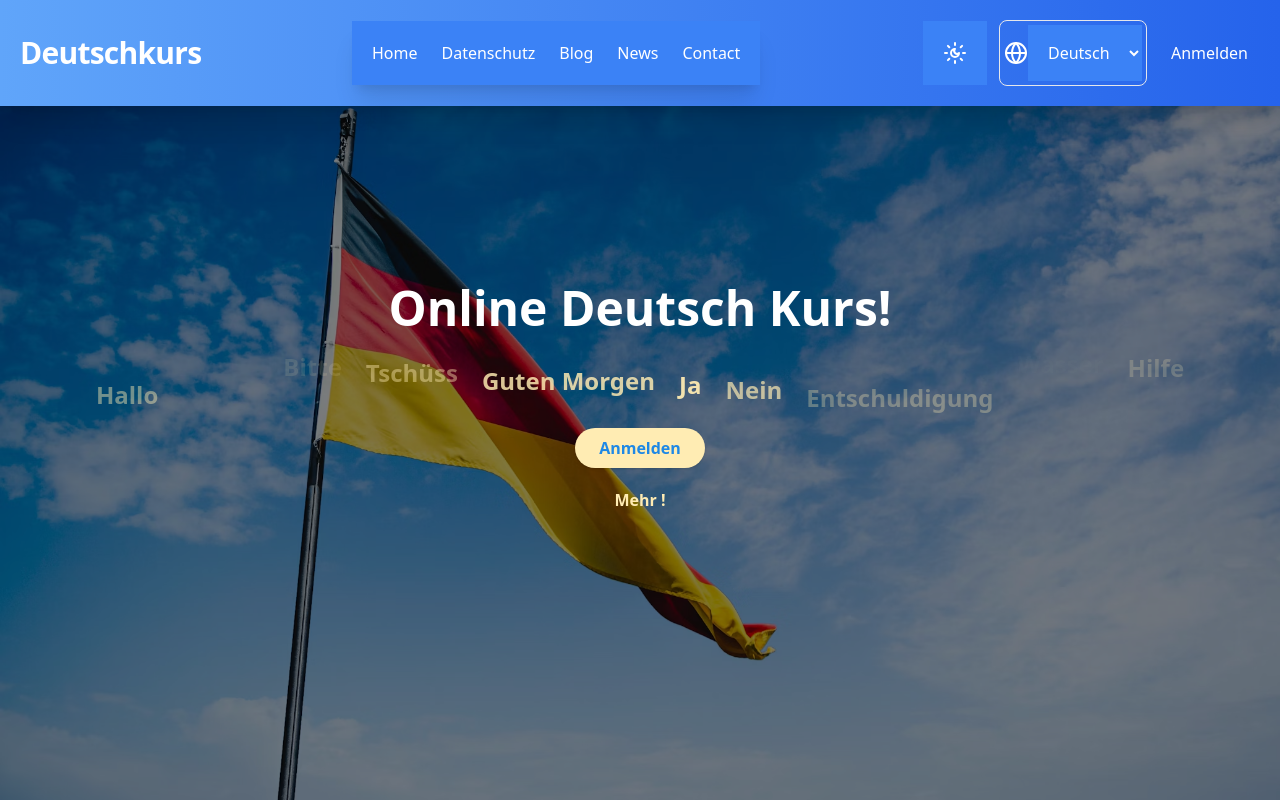
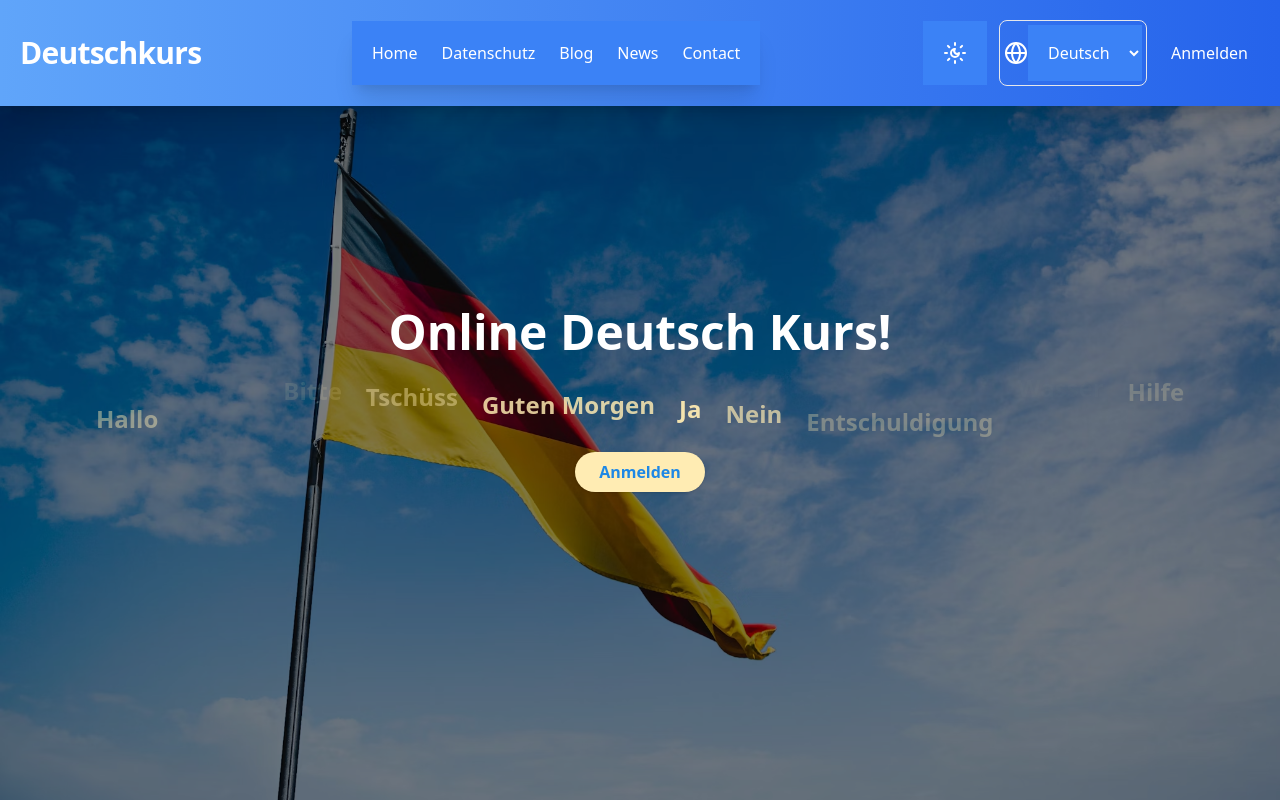
Before and after one commit to Muratzenkin/deutschkurs, a React (Vite) app: page / in a window 1280 px wide. Shown: the top 802 px of the page. Built offline with nearby package versions, Linux system fonts and the light colour scheme; no server answers.

Commit message:
initial commit

```diff
--- a/src/api/newsApi.ts
+++ b/src/api/newsApi.ts
@@ -4,9 +4,8 @@ type NewsResult = {
   title: string;
   description: string;
   link: string;
-  error: string;
 };
-export const fetchNews = async (category) => {
+export const fetchNews = async () => {
   try {
     const response = await fetch(
       `${BASE_URL}/1/latest?&apikey=${API_KEY}&country=tr`
--- a/src/components/Main/Willkommen.tsx
+++ b/src/components/Main/Willkommen.tsx
@@ -6,24 +6,8 @@ function Willkommen() {
   const navigate = useNavigate();
   const courseSectionRef = useRef(null);
 
-  // Anmelden butonu yönlendirmesi
   const handleRegister = () => {
-    navigate("/login"); // Anmelden sayfasına yönlendirme
-  };
-
-  // Incele butonuyla aşağı kaydırma
-  const handleScroll = () => {
-    // Eğer courseSectionRef öğesi mevcutsa:
-    if (courseSectionRef.current) {
-      // Referans öğesinin sayfanın üst kısmından uzaklığını alıyoruz:
-      const sectionPosition = courseSectionRef.current.offsetTop;
-
-      // window.scrollTo ile ek bir kaydırma mesafesi ekliyoruz (örneğin, +200px):
-      window.scrollTo({
-        top: sectionPosition + 800, // İstediğiniz kadar ekleyebilirsiniz
-        behavior: "smooth",
-      });
-    }
+    navigate("/login");
   };
 
   const words = [
@@ -83,13 +67,6 @@ function Willkommen() {
         >
           Anmelden
         </button>
-
-        <button
-          className="mt-4 text-[#FFECB3] font-semibold py-1 px-4 rounded-full border border-[#FFECB3] hover:bg-[#FFECB3] hover:text-[#1E88E5] transition duration-300 ease-in-out"
-          onClick={handleScroll}
-        >
-          Mehr !
-        </button>
       </div>
 
       <div
```
